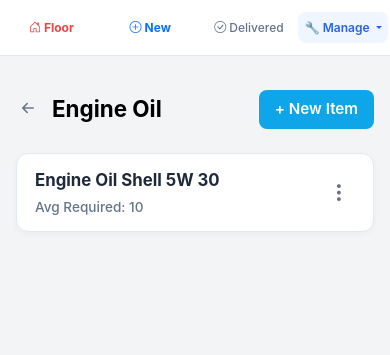
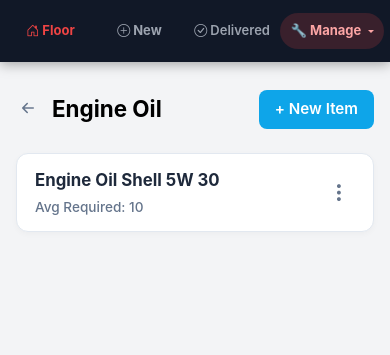
Before and after one commit to Irshaduu/formula-d-workshop, a Django app: page /inventory/category/1/ in a window 390 px wide. Shown: the top 355 px of the page. Run offline with Django 5.2, Linux system fonts and the light colour scheme; a user stored in the database is signed in; data comes from the database, SQL or seed files in the repository; both versions use the stored data as it was after the commit.

Commit message:
Nav mobile view optimization

```diff
--- a/workshop/templates/workshop/base.html
+++ b/workshop/templates/workshop/base.html
@@ -44,17 +44,21 @@
             font-family: -apple-system, BlinkMacSystemFont, "Segoe UI", Roboto, "Helvetica Neue", Arial, sans-serif;
             color: var(--color-text);
             padding-bottom: 80px;
+            overflow-y: scroll; /* Always show scrollbar → prevents layout shift */
+            scrollbar-gutter: stable; /* Modern browsers: reserve scrollbar space */
         }
 
         /* ========================================== */
         /* TOP NAV — All screen sizes                 */
         /* ========================================== */
+        /* NAVBAR STYLES — Racing Dark + Pill Style */
+
+        /* Universal Top Bar */
         .navbar-top {
-            background-color: var(--color-card);
-            border-bottom: 1px solid var(--color-border);
-            padding: 0.4rem 0;
+            background-color: #111827;
+            box-shadow: 0 2px 12px rgba(0, 0, 0, 0.35);
             height: 56px;
-            display: flex; /* Always visible */
+            display: flex;
         }
 
         /* Bottom nav hidden on all sizes */
@@ -67,12 +71,13 @@
             max-width: 800px;
             margin: 0 auto;
             display: flex;
-            justify-content: space-evenly; /* Equal spacing for all items */
+            justify-content: space-evenly;
             align-items: center;
-            padding: 0 8px;
+            padding: 0 6px;
+            height: 100%;
         }
 
-        /* Each direct nav child gets equal share */
+        /* Each nav item takes equal space */
         .navbar-container > a,
         .navbar-container > div {
             flex: 1;
@@ -82,41 +87,55 @@
         }
 
         .nav-link-custom {
-            color: var(--color-text-muted);
-            font-weight: 500;
+            color: #9ca3af;
+            font-weight: 600;
             text-decoration: none;
-            padding: 0.45rem 0.8rem;
-            border-radius: 8px;
-            transition: background-color 0.2s;
+            padding: 0.4rem 0.7rem;
             font-size: 13.5px;
             display: inline-flex;
             align-items: center;
+            justify-content: center;
             gap: 5px;
             white-space: nowrap;
+            border-radius: 20px; /* Pill shape */
+            transition: all 0.2s ease;
+        }
+
+        .nav-link-custom:hover,
+        .nav-link-custom:focus {
+            color: #e5e7eb;
+            background-color: rgba(255, 255, 255, 0.08);
+            text-decoration: none;
+        }
+
+        /* Active = red pill with light red text */
+        .nav-link-custom.active {
+            color: #fca5a5;
+            font-weight: 700;
+            background-color: rgba(239, 68, 68, 0.18);
         }
 
         /* Compact on small mobile screens */
         @media (max-width: 480px) {
-            .navbar-container {
-                padding: 0 2px;
-            }
             .nav-link-custom {
-                padding: 0.4rem 0.4rem;
                 font-size: 12px;
                 gap: 3px;
+                padding: 0.35rem 0.5rem;
             }
         }
 
-        .nav-link-custom:hover,
-        .nav-link-custom:focus {
-            background-color: var(--color-hover);
-            color: var(--color-primary);
-        }
-
-        .nav-link-custom.active {
-            color: var(--color-primary);
-            font-weight: 600;
-            background-color: var(--color-primary-light);
+        /* Mobile navbar — slightly taller for better tap targets */
+        @media (max-width: 768px) {
+            .navbar-top {
+                height: 62px;
+            }
+            .main-content {
+                margin-top: 62px;
+            }
+            .nav-link-custom {
+                font-size: 13px;
+                padding: 0.5rem 0.65rem;
+            }
         }
 
         /* ========================================== */
@@ -244,7 +263,7 @@
 
             <!-- New -->
             {% if user.is_authenticated %}
-            <a class="nav-link-custom fw-bold text-primary" href="{% url 'jobcard_create' %}">
+            <a class="nav-link-custom fw-bold {% if 'create' in request.path %}active{% endif %}" href="{% url 'jobcard_create' %}">
                 <i class="bi bi-plus-circle"></i> New
             </a>
             {% else %}
```
Also changed, not shown: formulad_workshop/settings.py (+7 -0 lines), db.sqlite3.
